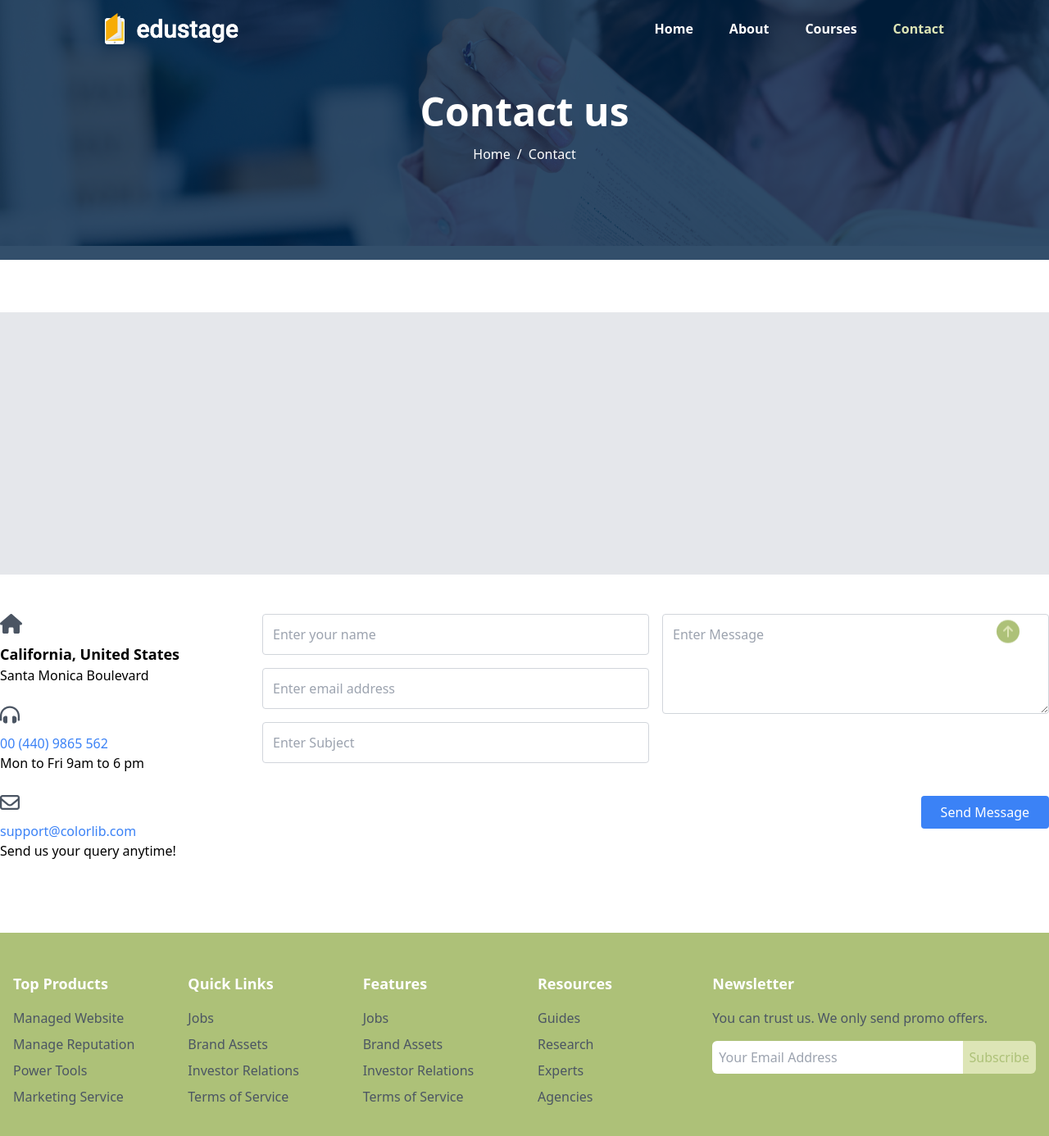
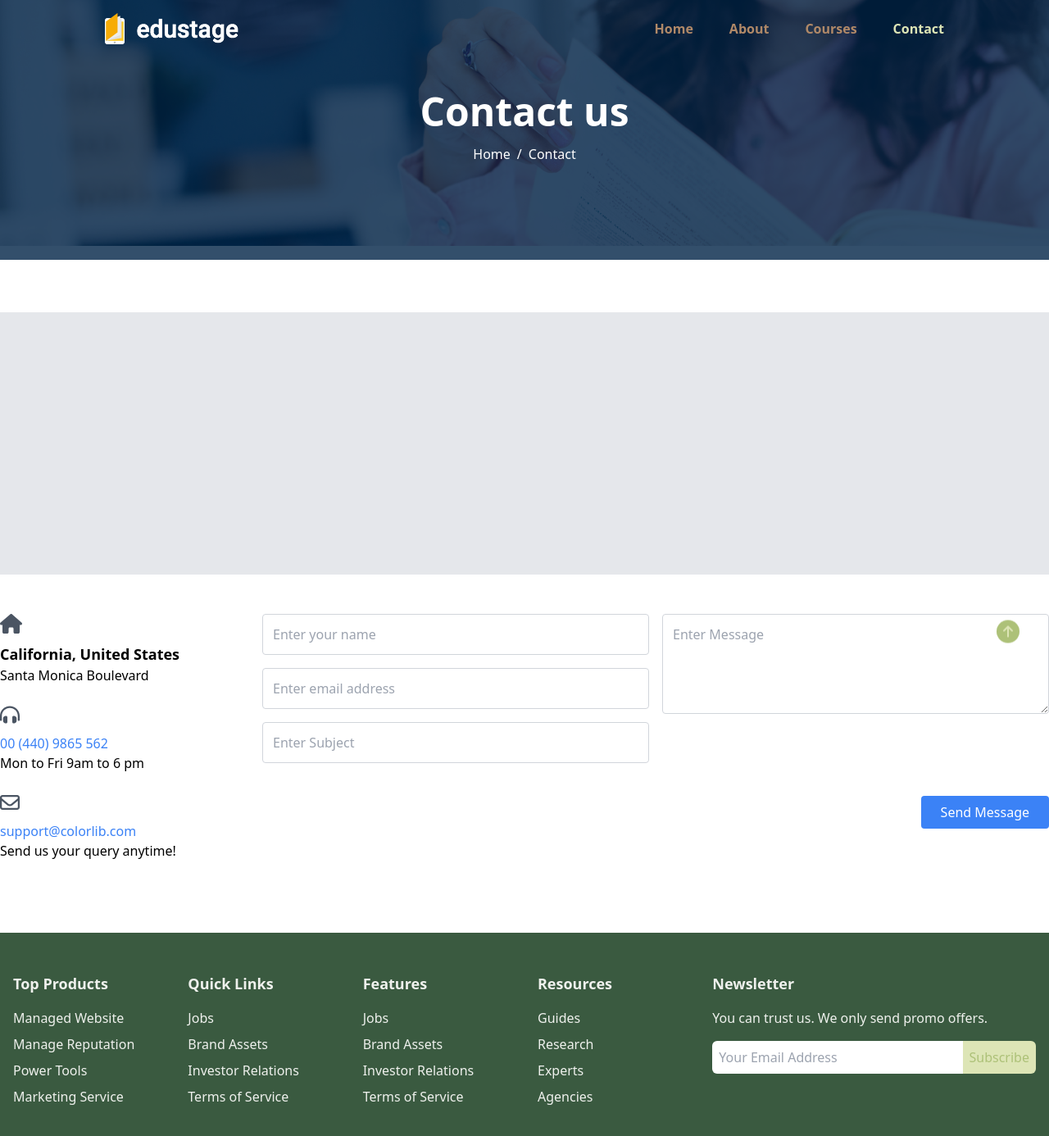
Before and after one commit to beaux-noodos/Landing, a React (Vite) app: page /contact in a window 1280 px wide. Shown: the top 1386 px of the page at 82% size. Built offline with nearby package versions, Linux system fonts and the light colour scheme.

Commit message:
style: change color

```diff
--- a/src/components/Footer.jsx
+++ b/src/components/Footer.jsx
@@ -2,13 +2,13 @@ import React from 'react';
 
 const Footer = () => {
   return (
-    <footer className="footer-area section_gap bg-secondary text-white py-8">
+    <footer className="footer-area section_gap bg-primaryGreen text-background py-8">
       <div className="container mx-auto">
         <div className="flex flex-wrap">
           {/* Top Products */}
           <div className="lg:w-1/6 md:w-1/2 p-4">
             <h4 className="text-lg font-semibold mb-4">Top Products</h4>
-            <ul className="space-y-2 text-gray-600">
+            <ul className="space-y-2 text-background">
               <li><a href="#" className="hover:text-gray-400">Managed Website</a></li>
               <li><a href="#" className="hover:text-gray-400">Manage Reputation</a></li>
               <li><a href="#" className="hover:text-gray-400">Power Tools</a></li>
@@ -19,7 +19,7 @@ const Footer = () => {
           {/* Quick Links */}
           <div className="lg:w-1/6 md:w-1/2 p-4">
             <h4 className="text-lg font-semibold mb-4">Quick Links</h4>
-            <ul className="space-y-2 text-gray-600">
+            <ul className="space-y-2 text-background">
               <li><a href="#" className="hover:text-gray-400">Jobs</a></li>
               <li><a href="#" className="hover:text-gray-400">Brand Assets</a></li>
               <li><a href="#" className="hover:text-gray-400">Investor Relations</a></li>
@@ -30,7 +30,7 @@ const Footer = () => {
           {/* Features */}
           <div className="lg:w-1/6 md:w-1/2 p-4">
             <h4 className="text-lg font-semibold mb-4">Features</h4>
-            <ul className="space-y-2 text-gray-600">
+            <ul className="space-y-2 text-background">
               <li><a href="#" className="hover:text-gray-400">Jobs</a></li>
               <li><a href="#" className="hover:text-gray-400">Brand Assets</a></li>
               <li><a href="#" className="hover:text-gray-400">Investor Relations</a></li>
@@ -41,7 +41,7 @@ const Footer = () => {
           {/* Resources */}
           <div className="lg:w-1/6 md:w-1/2 p-4">
             <h4 className="text-lg font-semibold mb-4">Resources</h4>
-            <ul className="space-y-2 text-gray-600">
+            <ul className="space-y-2 text-background">
               <li><a href="#" className="hover:text-gray-400">Guides</a></li>
               <li><a href="#" className="hover:text-gray-400">Research</a></li>
               <li><a href="#" className="hover:text-gray-400">Experts</a></li>
@@ -52,7 +52,7 @@ const Footer = () => {
           {/* Newsletter */}
           <div className="lg:w-2/6 md:w-1/2 p-4">
             <h4 className="text-lg font-semibold mb-4">Newsletter</h4>
-            <p className="mb-4 text-gray-600">You can trust us. We only send promo offers.</p>
+            <p className="mb-4 text-background">You can trust us. We only send promo offers.</p>
             <form
               target="_blank"
               action="https://spondonit.us12.list-manage.com/subscribe/post?u=1462626880ade1ac87bd9c93a&amp;id=92a4423d01"
--- a/src/components/features/FeaturesCard.jsx
+++ b/src/components/features/FeaturesCard.jsx
@@ -6,7 +6,7 @@ import { motion } from "framer-motion";
 const FeatureCard = ({ icon, title, description }) => {
   return (
     <motion.div
-      className="bg-background py-10 px-9 max-w-xs"
+      className="bg-background border border-secondaryGreen py-10 px-9 max-w-xs"
       whileHover={{ scale: 1.05 }}
       initial={{ opacity: 0, y: 50 }}
       whileInView={{ opacity: 1, y: 0 }}
@@ -16,11 +16,11 @@ const FeatureCard = ({ icon, title, description }) => {
 
     >
       <div className="mb-4">
-        <span className="text-4xl text-secondary">
+        <span className="text-4xl text-secondaryGreen">
           <FontAwesomeIcon icon={icon} />
         </span>
       </div>
-      <h4 className="text-xl text-secondary font-semibold mt-3 mb-2">
+      <h4 className="text-xl text-secondaryGreen font-semibold mt-3 mb-2">
         {title}
       </h4>
       <p className="text-gray-600">{description}</p>
--- a/src/pages/About.jsx
+++ b/src/pages/About.jsx
@@ -10,10 +10,10 @@ export const About = () => {
   return (
     <>
       <ToTheTop />
-      <Navbar bg='bg-secondary' linkColor='text-white' logo='img/logo2.png' />
+      <Navbar bg='bg-background' linkColor='text-primaryBrown' logo='img/logo2.png' />
       <Banner title='About us' link='About Us' />
       <AboutSection />
-      <Features bg='bg-secondary' titleColor='text-white'/>
+      <Features bg='bg-primaryGreen' titleColor='text-white'/>
       <TestimonialsSection />
       <Footer />
     </>
--- a/src/pages/Contact.jsx
+++ b/src/pages/Contact.jsx
@@ -8,7 +8,7 @@ export const Contact = () => {
     return (
         <>
             <ToTheTop />
-            <Navbar bg='bg-secondary' linkColor='text-white' logo='img/logo2.png' />
+            <Navbar bg='bg-background' linkColor='text-primaryBrown' logo='img/logo2.png' />
             <Banner title='Contact us' link='Contact' />
             <ContactSection />
             <Footer />
--- a/src/pages/Course.jsx
+++ b/src/pages/Course.jsx
@@ -10,12 +10,9 @@ export const Course = () => {
   return (
     <>
       <ToTheTop />
-      <Navbar bg='bg-secondary' linkColor='text-white' logo='img/logo2.png' />
+      <Navbar bg='bg-background' linkColor='text-primaryBrown' logo='img/logo2.png' />
       <Banner title='Courses' link='Courses' />
-      <div className="pt-32">
-        <PopularCourses />
-      </div>
-      <RegistrationArea />
+      <PopularCourses />
       <Features />
       <Footer />
     </>
--- a/src/pages/Home.jsx
+++ b/src/pages/Home.jsx
@@ -13,12 +13,10 @@ export const Home = () => {
   return (
     <>
       <ToTheTop />
-      <Navbar bg='bg-white' linkColor='text-secondary' logo='img/logo.png' />
+      <Navbar bg='bg-background' linkColor='text-primaryBrown' logo='img/logo.png' />
       <HomeBanner />
-      <Features bg='bg-white' titleColor='text-secondary'/>
+      <Features bg='bg-background' titleColor='text-secondaryGreen'/>
       <PopularCourses />
-      <RegistrationArea />
-      <TrainerArea />
       <EventsArea />
       <TestimonialsSection />
       <Footer />
```
